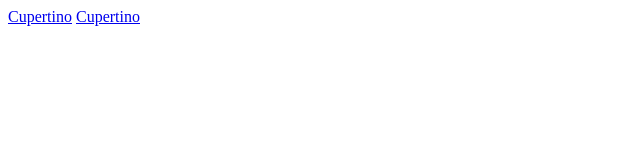
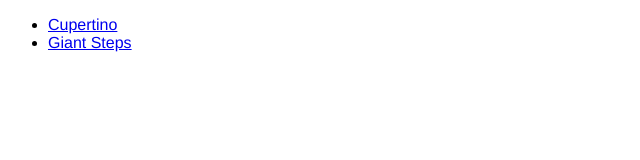
Before and after one commit to nickmjones/efthemes, a plain HTML site: page index.html in a window 1280 px wide. Shown: the whole page, without its empty margins (0-640 px from the left). Drawn offline with Linux system fonts and the light colour scheme.

Commit message:
File reorganization

```diff
--- a/assets/css/cupertino.css
+++ b/assets/css/cupertino.css
@@ -24,7 +24,7 @@
 body {
   font-family: var(--font-family-base);
   color: #333;
-  background-color: #d7d7d7;
+  background-color: #f2f2f2;
 }
 
 * {
--- a/index.html
+++ b/index.html
@@ -6,8 +6,15 @@
   <meta http-equiv="X-UA-Compatible" content="ie=edge">
   <title>Themes</title>
 </head>
+<style media="screen">
+  body {
+    font-family: Helvetica, Arial, sans-serif;
+  }
+</style>
 <body>
-  <a href="cupertino/index.html">Cupertino</a>
-  <a href="giantsteps/index.html">Cupertino</a>
+  <ul>
+    <li><a href="cupertino/index.html">Cupertino</a></li>
+    <li><a href="giantsteps/index.html">Giant Steps</a></li>
+  </ul>
 </body>
 </html>
```
Also changed, not shown: package.json (deleted, +0 -11 lines), templates/cupertino.html (renamed from cupertino/index.html, +4 -7 lines), templates/giantsteps.html (renamed from giantsteps/index.html), 2 other files.
